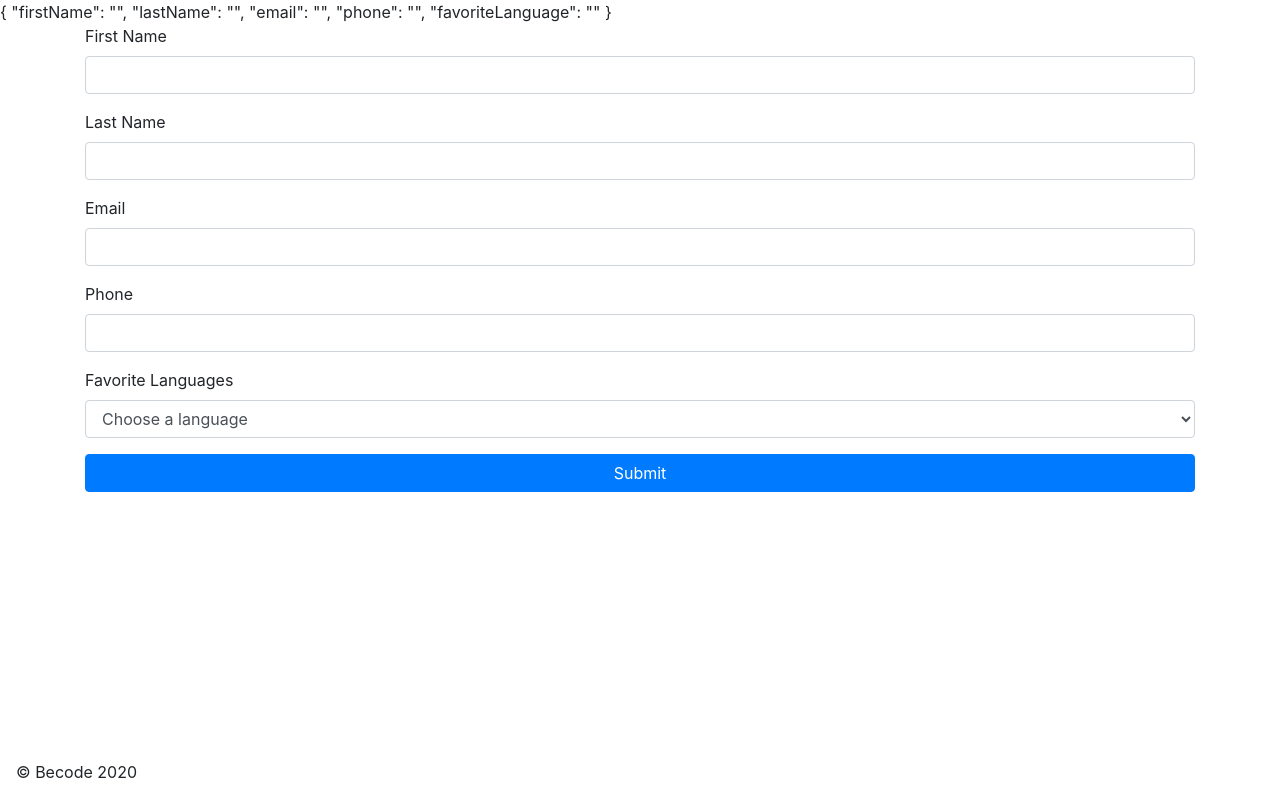
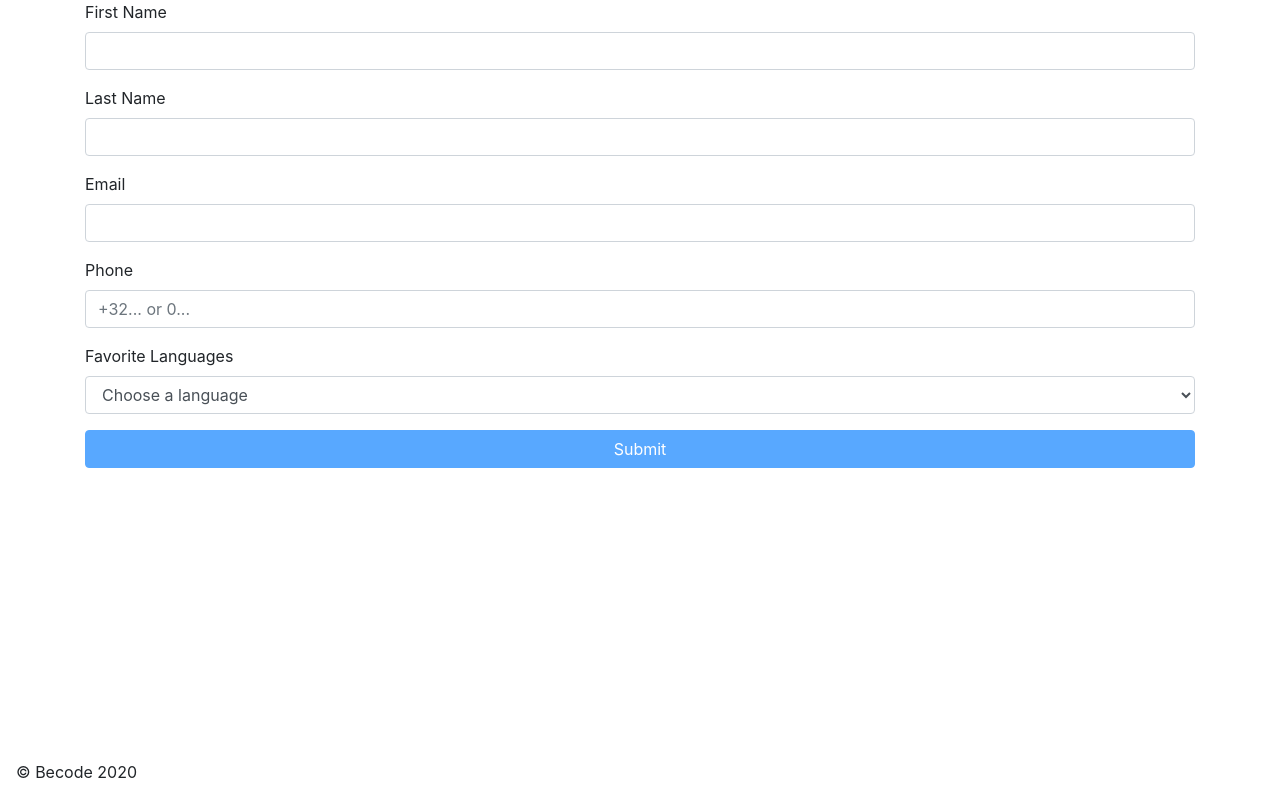
Before and after one commit to Huyen059/20200907-angular-exercise, an Angular app: page / in a window 1280 px wide. Built offline with nearby package versions, Linux system fonts and the light colour scheme.

Commit message:
add regex pattern

```diff
--- a/src/app/app.component.css
+++ b/src/app/app.component.css
@@ -0,0 +1,3 @@
+.error {
+  border: 1px solid red;
+}
--- a/src/app/app.component.html
+++ b/src/app/app.component.html
@@ -1,30 +1,48 @@
-  {{ friendModel | json }}
+<!--  {{ friendModel | json }}-->
 <!-- Form -->
 <div class="container">
-    <form method="post" #formName="ngForm" >
+  <form method="post" #friendForm="ngForm" name="friendForm" novalidate>
     <div class="form-group">
       <label for="firstName">First Name</label>
-        <input class="form-control" [(ngModel)]="friendModel.firstName" type="text" name="firstName" id="firstName" required="required">
+      <input class="form-control" #firstName="ngModel" [class.error]="firstName.invalid && firstName.touched"
+             [(ngModel)]="friendModel.firstName"
+             pattern="^[A-z]*((-|\s)*[A-z])*$"
+             type="text" name="firstName" id="firstName" required="required">
     </div>
     <div class="form-group">
       <label for="lastName">Last Name</label>
-        <input class="form-control" [(ngModel)]="friendModel.lastName" type="text" name="lastName" id="lastName" required="required">
+      <input class="form-control" #lastName="ngModel" [class.error]="lastName.invalid && lastName.touched"
+             [(ngModel)]="friendModel.lastName"
+             pattern="^[A-z]*((-|\s)*[A-z])*$"
+             type="text" name="lastName" id="lastName" required="required">
     </div>
     <div class="form-group">
       <label for="email">Email</label>
-        <input class="form-control" [(ngModel)]="friendModel.email" type="email" name="email" id="email" required="required">
+      <input class="form-control" #email="ngModel" [class.error]="email.invalid && email.touched"
+             [(ngModel)]="friendModel.email"
+             pattern="^([\w\.\-]+)@([\w\-]+)((\.(\w){2,3})+)$"
+             type="email" name="email" id="email" required="required">
     </div>
     <div class="form-group">
       <label for="phone">Phone</label>
-        <input class="form-control" [(ngModel)]="friendModel.phone" type="text" name="phone" id="phone" required="required">
+      <input class="form-control" #phone="ngModel" [class.error]="phone.invalid && phone.touched"
+             [(ngModel)]="friendModel.phone"
+             pattern="^(\+32|0)(?:[-\s]*[0-9]){9}$"
+             placeholder="+32... or 0..."
+             type="text" name="phone" id="phone" required="required">
     </div>
     <div class="form-group">
       <label for="favoriteLanguage">Favorite Languages</label>
-        <select class="form-control" [(ngModel)]="friendModel.favoriteLanguage" name="favoriteLanguage" id="favoriteLanguage" required="required">
+      <select class="form-control" #favoriteLanguage="ngModel"
+              [class.error]="favoriteLanguage.invalid && favoriteLanguage.touched"
+              [(ngModel)]="friendModel.favoriteLanguage"
+              name="favoriteLanguage" id="favoriteLanguage"
+              required="required">
         <option value="" selected disabled>Choose a language</option>
         <option *ngFor="let language of languages;" value="{{ language | lowercase }}">{{ language }}</option>
       </select>
     </div>
-      <button type="submit" id="submit" class="btn btn-primary w-100">Submit</button>
+    <button type="submit" id="submit" [disabled]="friendForm.form.invalid"
+            class="btn btn-primary w-100">Submit</button>
   </form>
 </div>
```
Lines whose indentation alone changed are shown as unchanged.
